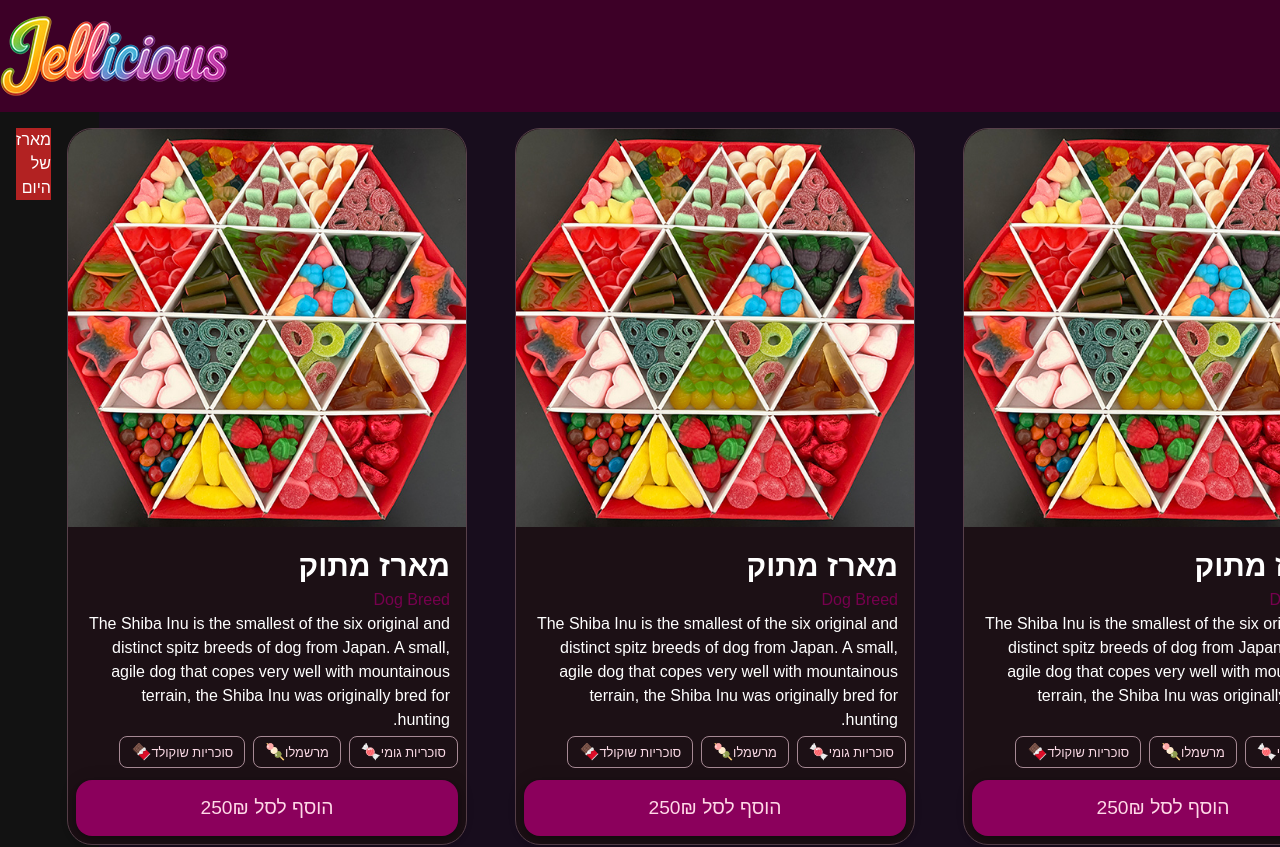
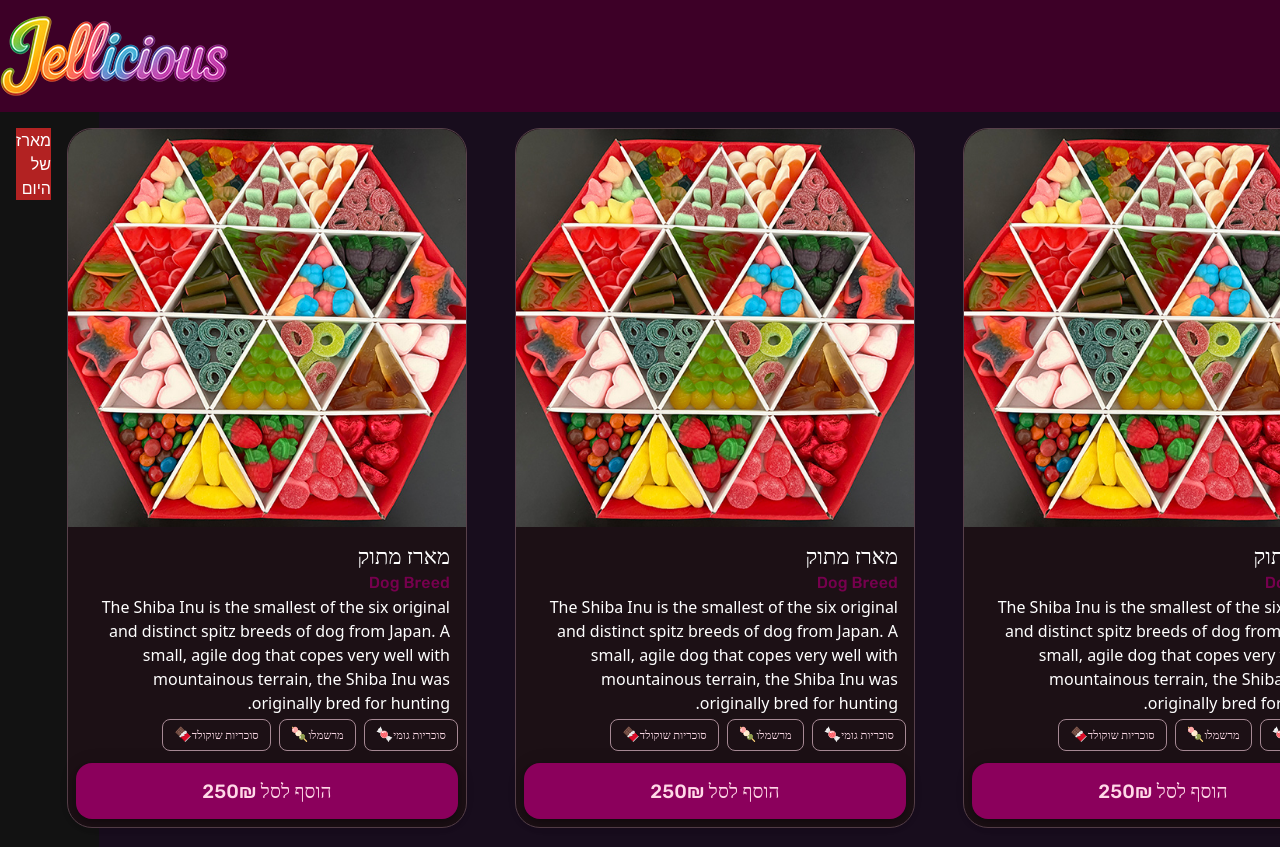
Before and after one commit to Far-Art/Jellicious, an Angular app: page / in a window 1280 px wide. Shown: the top 847 px of the page. Built offline with nearby package versions, Linux system fonts and the light colour scheme.

Commit message:
further dev

```diff
--- a/src/assets/theme/_jellisious-theme-colors.scss
+++ b/src/assets/theme/_jellisious-theme-colors.scss
@@ -182,13 +182,14 @@
 
   color-scheme: dark;
   color: white;
-  font-family: Rubik, sans-serif;
 
   @include mat.theme((
     color: (
       primary: $primary-palette,
-      tertiary: $tertiary-palette
+      tertiary: $tertiary-palette,
+      theme-type: dark,
     ),
+    typography: 'Rubik',
     density: 0,
   ));
 
--- a/src/index.html
+++ b/src/index.html
@@ -5,6 +5,9 @@
   <title>Jellicious</title>
   <base href="/">
   <meta name="viewport" content="width=device-width, initial-scale=1">
+  <link rel="preconnect" href="https://fonts.googleapis.com">
+  <link rel="preconnect" href="https://fonts.gstatic.com" crossorigin>
+  <link href="https://fonts.googleapis.com/css2?family=Rubik:ital,wght@0,300..900;1,300..900&display=swap" rel="stylesheet">
   <link rel="stylesheet" href="https://fonts.googleapis.com/css2?family=Material+Symbols+Outlined:opsz,wght,FILL,GRAD@24,200,0,0" />
 </head>
 <body>
```
